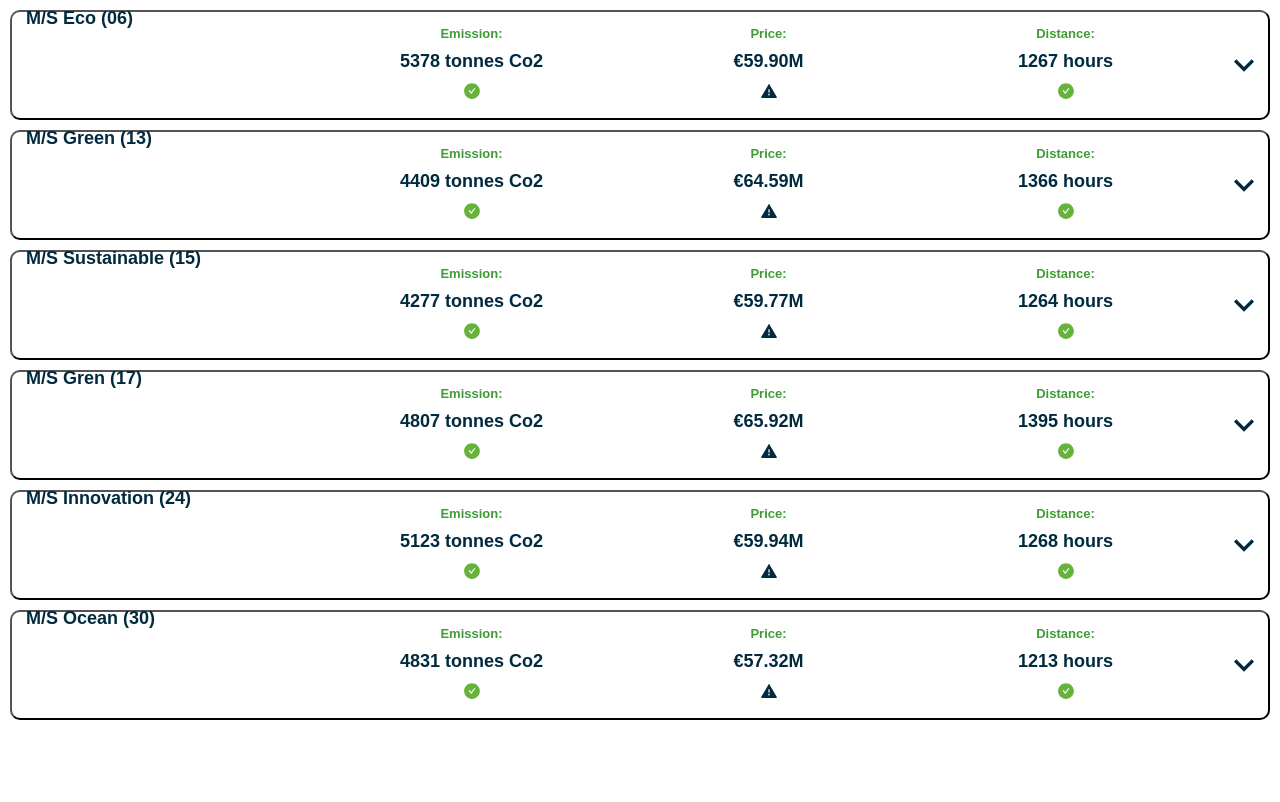
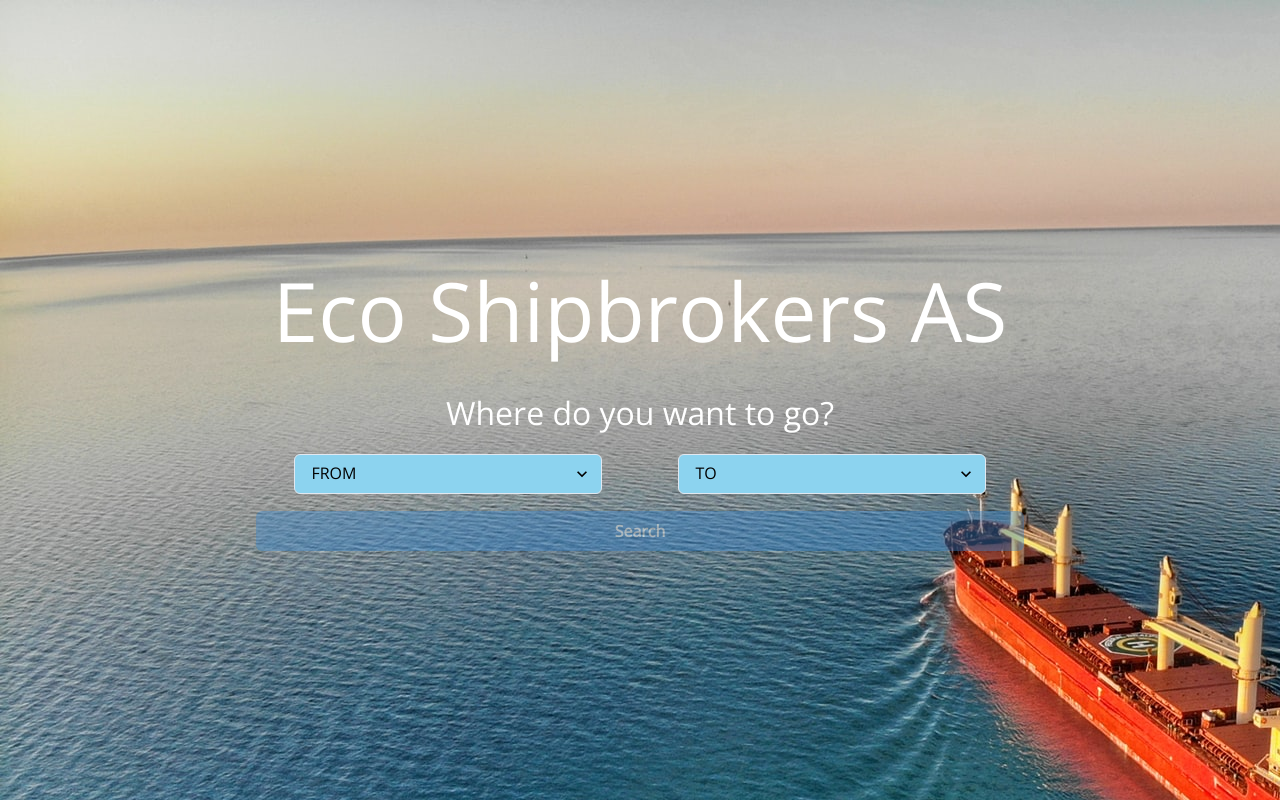
Before and after one commit to Mariuble/green_entrepreneurship_contest, a React (Create React App) app in the folder client/: page / in a window 1280 px wide. Shown: the top 802 px of the page. Built offline with nearby package versions, Linux system fonts and the light colour scheme.

Commit message:
landing page

```diff
--- a/client/src/App.tsx
+++ b/client/src/App.tsx
@@ -2,16 +2,21 @@ import { useReducer } from 'react';
 import './App.css';
 import Map from './components/LeafletMap';
 import VesselContainer from './components/VesselContainer';
+import Landing from './components/Landing';
+import { ChakraProvider } from '@chakra-ui/react';
 import { initialState, ShipContext, shipReducer } from './context/ShipContext';
 
 function App() {
     const [state, dispatch] = useReducer(shipReducer, initialState);
     return (
         <div className="App">
-            <ShipContext.Provider value={{ state, dispatch }}>
-                {/* <Map /> */}
-                <VesselContainer />
-            </ShipContext.Provider>
+            <ChakraProvider>
+                <ShipContext.Provider value={{ state, dispatch }}>
+                    <Landing />
+                    {/* <Map /> */}
+                    <VesselContainer />
+                </ShipContext.Provider>
+            </ChakraProvider>
         </div>
     );
 }
--- /dev/null
+++ b/client/src/components/Landing.tsx
@@ -0,0 +1,27 @@
+import react, { useState } from 'react';
+import { Box } from '@chakra-ui/react';
+import Search from './Search';
+
+const Landing = () => {
+    const [animate, setAnimate] = useState({});
+
+    const handleSearch = () => {
+        document.getElementById('vessel')?.scrollIntoView();
+    };
+
+    return (
+        <Box
+            width="100%"
+            height="100%"
+            color="white"
+            backgroundImage="/sexyShipping.jpg"
+            display="flex"
+            alignItems="center"
+            justifyContent="center"
+        >
+            <Search handleSearch={handleSearch} />
+        </Box>
+    );
+};
+
+export default Landing;
--- /dev/null
+++ b/client/src/components/Search.tsx
@@ -0,0 +1,71 @@
+import react from 'react';
+import { Box, Text, Select, Button, useControllableState } from '@chakra-ui/react';
+
+type SearchType = {
+    handleSearch: () => void;
+};
+
+const Search = ({ handleSearch }: SearchType) => {
+    const [from, setFrom] = useControllableState<string>({ defaultValue: '' });
+    const [to, setTo] = useControllableState<string>({ defaultValue: '' });
+
+    return (
+        <Box
+            display="flex"
+            flexDir="column"
+            textAlign="center"
+            width="60%"
+            height="40%"
+            borderRadius="15px"
+            justifyContent="space-around"
+        >
+            <Text fontSize="82px">Eco Shipbrokers AS</Text>
+            <Text fontSize="32px">Where do you want to go?</Text>
+            <Box display="flex" justifyContent="space-around">
+                <Select
+                    variant="outline"
+                    placeholder="FROM"
+                    width="40%"
+                    bg="#8CD3EF"
+                    color="black"
+                    onChange={(e) => setFrom(e.target.value)}
+                >
+                    <option value="ITTAR">🇮🇹 ITTAR</option>
+                    <option value="USMSY">🇺🇸 USMSY</option>
+                    <option value="CNZOS">🇨🇳 CNZOS</option>
+                    <option value="CNJIN">🇨🇳 CNJIN</option>
+                    <option value="DEHAM">🇩🇪 DEHAM</option>
+                    <option value="ITBDS">🇮🇹 ITBDS</option>
+                    <option value="CNTSN">🇨🇳 CNTSN</option>
+                    <option value="ITPTO">🇮🇹 ITPTO</option>
+                    <option value="CNZHA">🇨🇳 CNZHA</option>
+                    <option value="DEBKE">🇩🇪 DEBKE</option>
+                </Select>
+                <Select
+                    variant="outline"
+                    placeholder="TO"
+                    width="40%"
+                    bg="#8CD3EF"
+                    color="black"
+                    onChange={(e) => setTo(e.target.value)}
+                >
+                    <option value="ITTAR">🇮🇹 ITTAR</option>
+                    <option value="USMSY">🇺🇸 USMSY</option>
+                    <option value="CNZOS">🇨🇳 CNZOS</option>
+                    <option value="CNJIN">🇨🇳 CNJIN</option>
+                    <option value="DEHAM">🇩🇪 DEHAM</option>
+                    <option value="ITBDS">🇮🇹 ITBDS</option>
+                    <option value="CNTSN">🇨🇳 CNTSN</option>
+                    <option value="ITPTO">🇮🇹 ITPTO</option>
+                    <option value="CNZHA">🇨🇳 CNZHA</option>
+                    <option value="DEBKE">🇩🇪 DEBKE</option>
+                </Select>
+            </Box>
+            <Button colorScheme="blue" disabled={from === '' || to === ''} onClick={handleSearch}>
+                Search
+            </Button>
+        </Box>
+    );
+};
+
+export default Search;
--- a/client/src/components/VesselContainer.tsx
+++ b/client/src/components/VesselContainer.tsx
@@ -7,7 +7,7 @@ const VesselContainer = () => {
     if (!ships) return <div></div>;
 
     return (
-        <div>
+        <div id="vessel">
             {ships.map((ship) => (
                 <Vessel ship={ship} />
             ))}
```
Also changed, not shown: client/public/sexyShipping.jpg (added), 1 other file (tests, documents, lock files or other folders).
